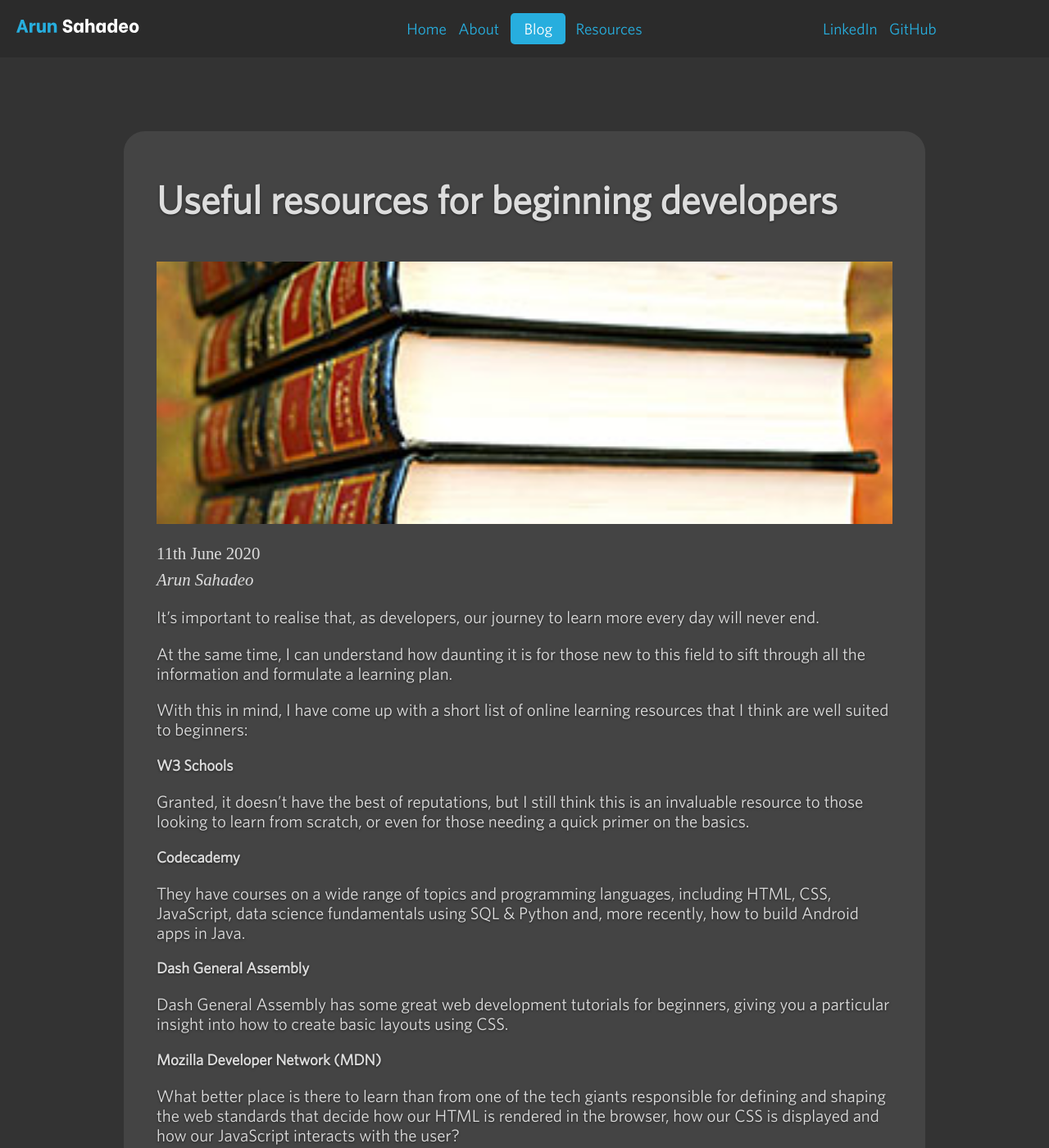
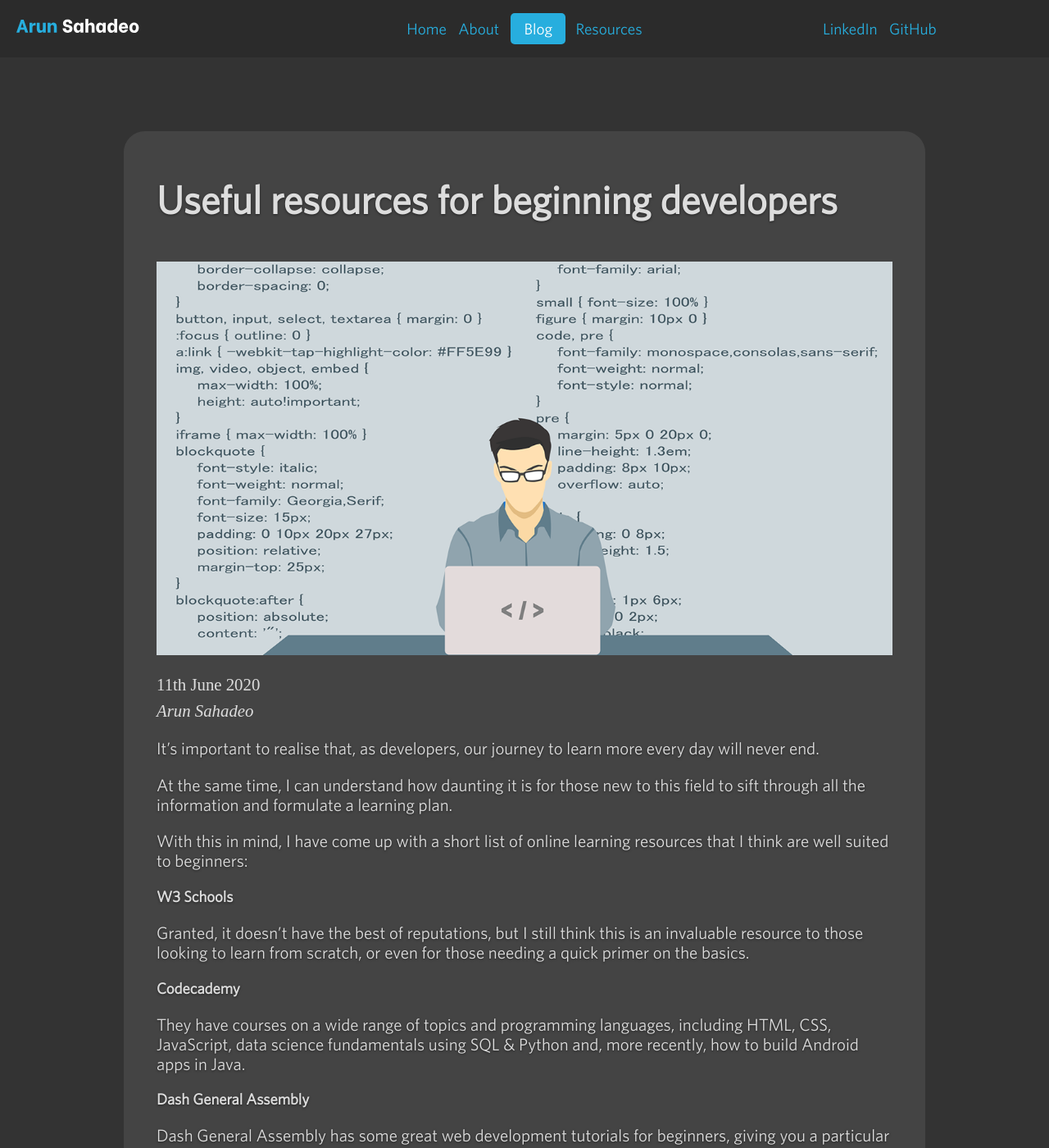
Before and after one commit to ArunSahadeo/ArunSahadeo.github.io, a Jekyll site: the page built from _posts/2020-06-11-useful-resources-for-beginning-developers.markdown, in a window 1280 px wide and 1400 px high. Shown: the whole window at 82% size. Built offline with Jekyll 4.4.1, drawn with Linux system fonts in a browser that asks for light colours; some web fonts are replaced.

Commit message:
Add featured image support to articles

```diff
--- a/_layouts/article.html
+++ b/_layouts/article.html
@@ -16,9 +16,21 @@
                     {{ page.title }}
                 </h1>
 
-                {% if page.thumbnail.url and page.thumbnail.url != '' and page.thumbnail.url != nil %}
-                    <div class="featured-image" style="background-image: url({{ page.thumbnail.url | relative_url }});"{% if page.thumbnail.alt and page.thumbnail.alt != '' and page.thumbnail.alt != nil %} role="img" aria-label="{{ page.thumbnail.alt }}"{% endif %}></div>
+                {% if page.thumbnail.url != nil and page.thumbnail.url != '' and page.thumbnail.show_on_article != false %}
+                {% assign featured_image_url = page.thumbnail.url %}
+                {% elsif page.featured_image.url != nil and page.featured_image.url != '' %}
+                {% assign featured_image_url = page.featured_image.url %}
                 {% endif %}
+
+                {% if page.thumbnail.url != nil and page.thumbnail.alt != '' and page.thumbnail.show_on_article != false %}
+                {% assign featured_image_alt = page.thumbnail.alt %}
+                {% elsif page.featured_image.alt != nil and page.featured_image.alt != '' %}
+                {% assign featured_image_alt = page.featured_image.alt %}
+                {% endif %}
+
+                {% unless featured_image_url == nil or featured_image_url == '' %}
+                    <div class="featured-image" style="background-image: url({{ featured_image_url | relative_url }});"{% if featured_image_alt != nil and featured_image_alt != '' %} role="img" aria-label="{{ featured_image_alt }}"{% endif %}></div>
+                {% endunless %}
 
                 <small class="postmeta">
                     {% assign day = page.date | date: "%-d" %}
--- a/_posts/2020-06-09-its-alive.markdown
+++ b/_posts/2020-06-09-its-alive.markdown
@@ -7,6 +7,7 @@
 thumbnail:
     url: ''
     alt: ''
+    show_on_post: false
 categories: news
 description: >-
     My first post, outlining my intentions and direction for my blog.
--- a/_posts/2020-06-11-useful-resources-for-beginning-developers.markdown
+++ b/_posts/2020-06-11-useful-resources-for-beginning-developers.markdown
@@ -9,6 +9,10 @@
 thumbnail:
     url: '/assets/images/book-stack.jpg'
     alt: 'Stack of books'
+    show_on_article: false
+featured_image:
+    url: '/assets/images/laptop-coding.png'
+    alt: 'Illustration of someone coding on a laptop'
 categories: resources
 keywords:
     - resources
--- a/_sass/layouts/_article.scss
+++ b/_sass/layouts/_article.scss
@@ -65,9 +65,9 @@
 
     .featured-image {
         background-size: cover;
-        background-position: center;
+        background-position: center bottom -2rem;
         background-repeat: no-repeat;
-        min-height: 20rem;
+        min-height: 30rem;
         margin-bottom: 1.5rem;
     }
 }
```
Also changed, not shown: assets/images/laptop-coding.png (added).
